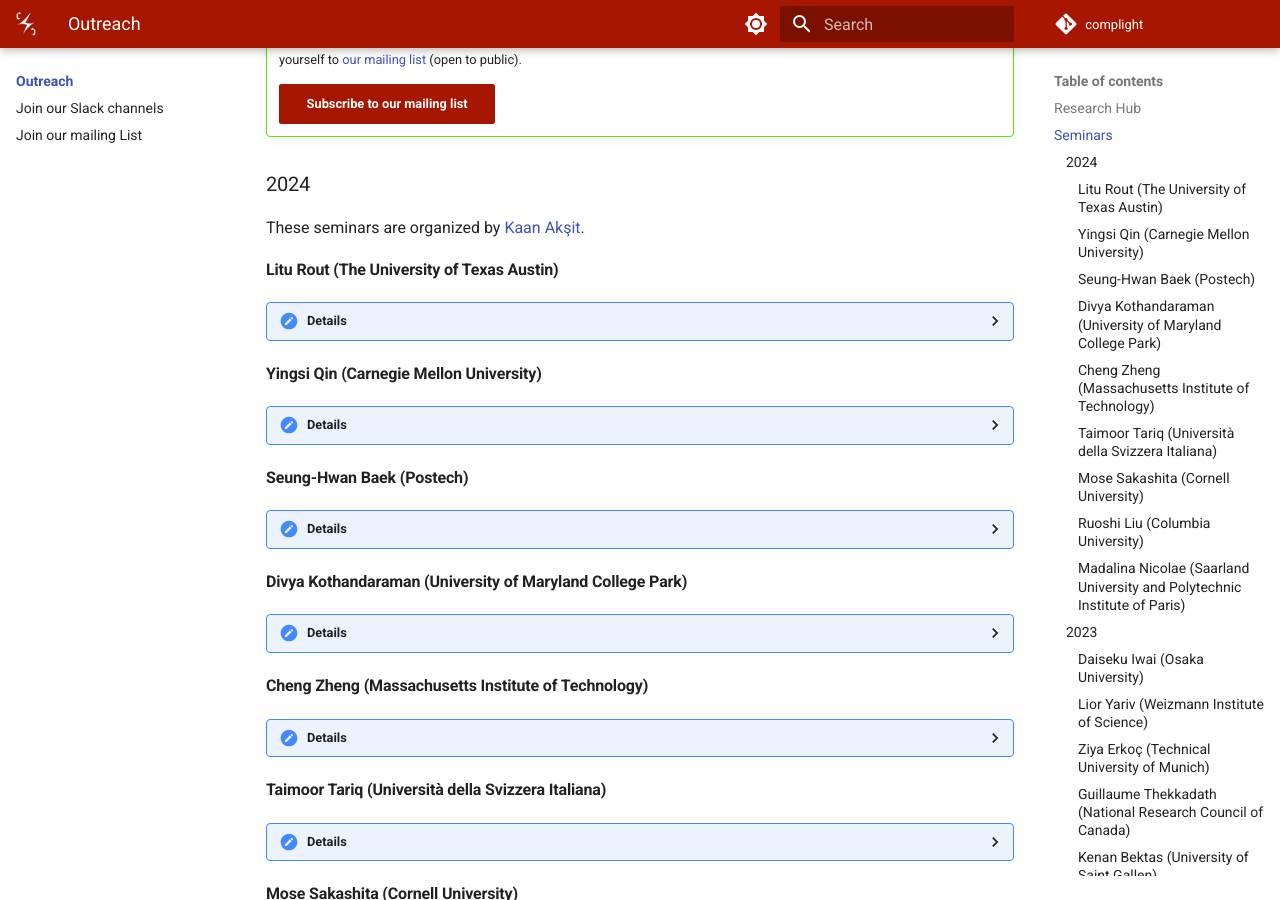
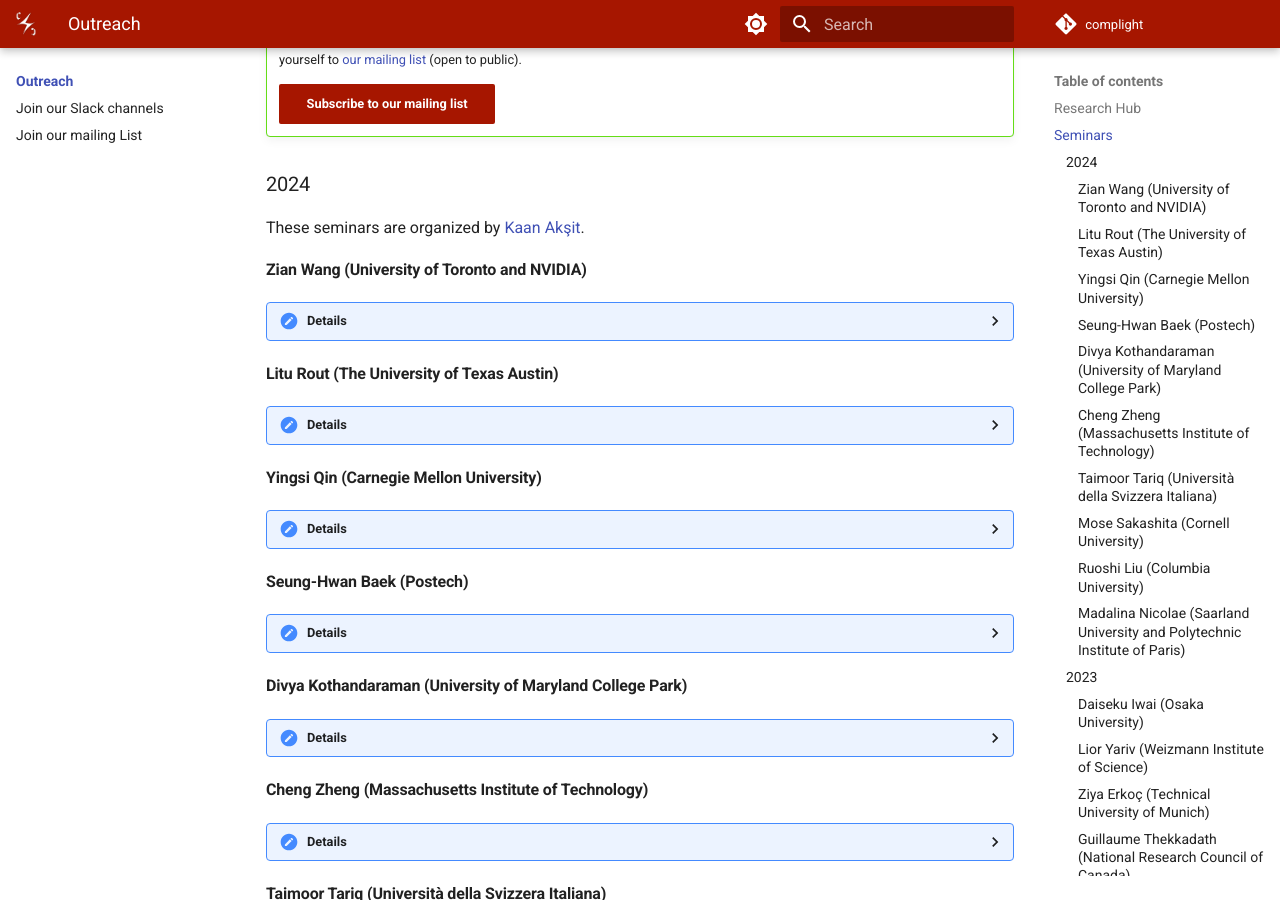
Before and after one commit to complight/complight.github.io, an MkDocs documentation site: the page built from docs/outreach/index.md, in a window 1280 px wide and 900 px high, scrolled down 1017 px. Built offline with MkDocs 1.6.1 and Material for MkDocs 9.7.7, drawn with Linux system fonts in a browser that asks for light colours.

Commit message:
Updating the seminars page.

```diff
--- a/docs/outreach/index.md
+++ b/docs/outreach/index.md
@@ -34,6 +34,18 @@ Overall, seminars are a blend of internal and external presenters.
 
 ### 2024
 These seminars are organized by [Kaan Akşit](https://kaanaksit.com).
+
+
+#### Zian Wang (University of Toronto and NVIDIA)
+??? Details
+    **Date:**
+    24th April 2024
+
+    **Presenter:** [Zian Wang](https://www.cs.toronto.edu/~zianwang/), PhD student at the University of Toronto
+
+    **Title:** Hybrid Rendering: Bridging Volumetric and Surface Representations for Efficient 3D Content Modeling
+
+    **Watch:** [Recording (Password protected)](https://liveuclac-my.sharepoint.com/:v:/g/personal/ucackak_ucl_ac_uk/ERFZoCHsAvxEro9zTgEfXq0BGGNMWSjkrY_aNNamgeZKhw?e=jtjuSI)
 
 
 #### Litu Rout (The University of Texas Austin)
```
